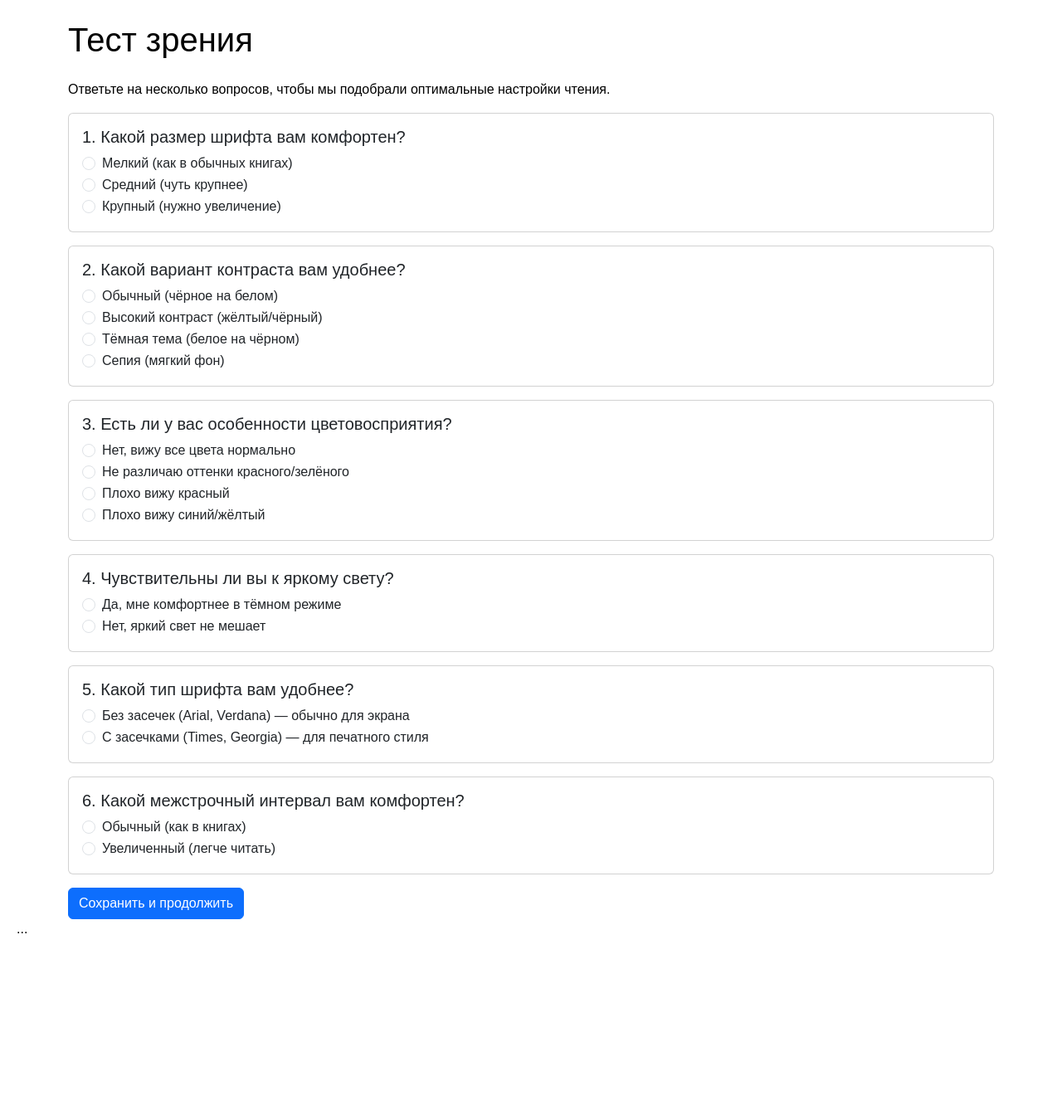
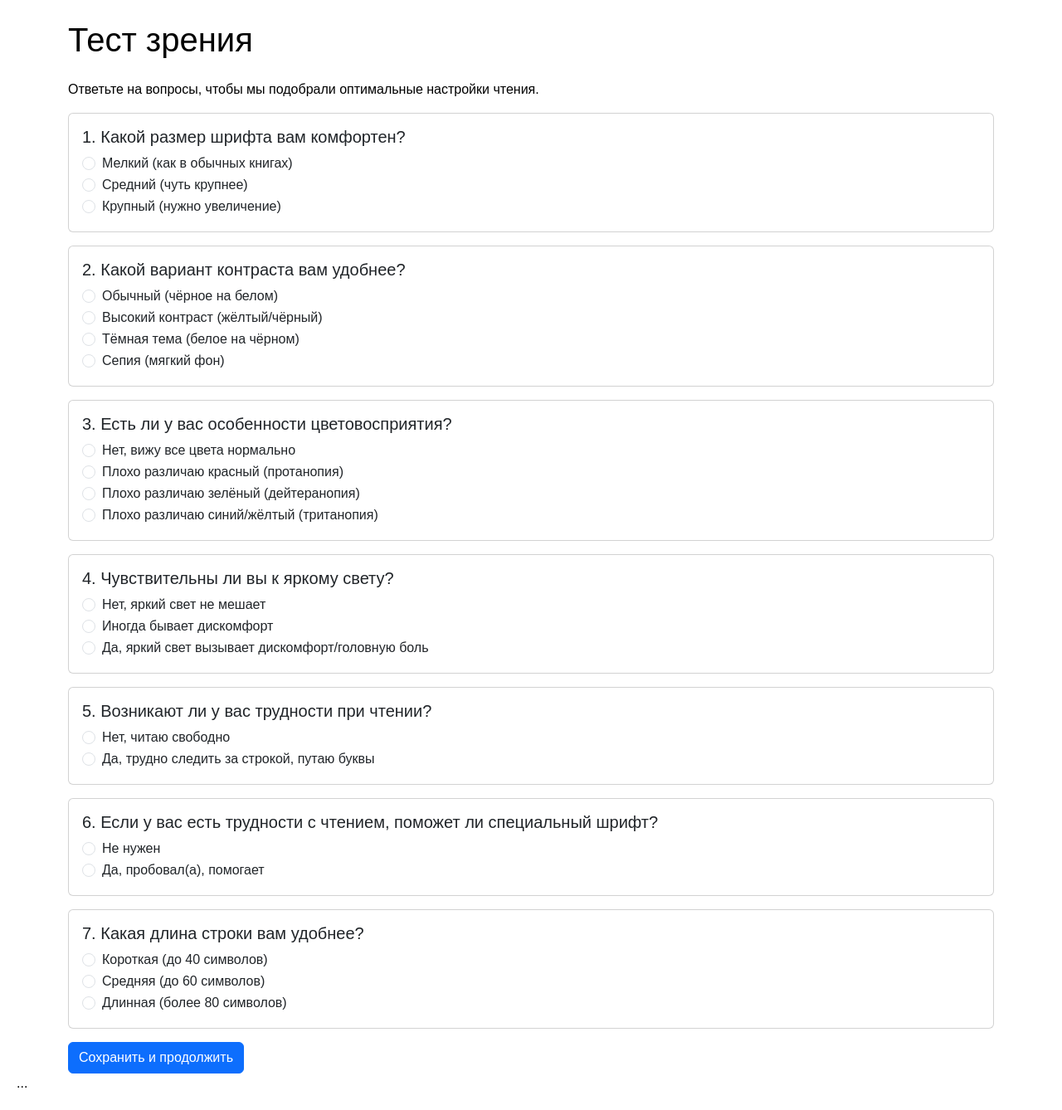
Before and after one commit to Dolgi-Mari/DiplomaProject, a Flask app: page /test in a window 1280 px wide. Shown: the part 76-1414 px from the top of the page at 83% size. Before the commit the page ends 1201 px from the top, so only its background shows below. Run offline with Flask 3, Linux system fonts and the light colour scheme; a user stored in the database is signed in.

Commit message:
new изменение теста (сохр перед полной пересборкой)

```diff
--- a/app.py
+++ b/app.py
@@ -50,6 +50,13 @@ class User(db.Model):
     font_family = db.Column(db.String(20), default='sans')        # 'sans' или 'serif'
     line_height = db.Column(db.String(20), default='normal')      # 'normal' или 'large'
 
+    # еще новые поля (доработка теста)
+    color_blindness_type = db.Column(db.String(20), default='none')   # 'none', 'protanopia', 'deuteranopia', 'tritanopia'
+    has_dyslexia = db.Column(db.Boolean, default=False)
+    dyslexia_font = db.Column(db.Boolean, default=False)
+    light_sensitivity_level = db.Column(db.String(20), default='low')   # 'low', 'medium', 'high'
+    line_width_pref = db.Column(db.String(20), default='medium')        # 'narrow', 'medium', 'wide'
+
     created_at = db.Column(db.DateTime, default=datetime.utcnow)
 
     def __repr__(self):
@@ -97,28 +104,35 @@ def test():
         return redirect(url_for('login'))
 
     if request.method == 'POST':
-        # Получаем данные из формы
+        # Существующие поля
         vision = request.form.get('vision', 'medium')
         contrast = request.form.get('contrast', 'normal')
-        color = request.form.get('color', 'normal')
-        # НОВЫЕ ПОЛЯ
-        light_sensitive = request.form.get('light_sensitive') == 'yes'  # True/False
-        font_family = request.form.get('font_family', 'sans')
-        line_height = request.form.get('line_height', 'normal')
+        # Новые поля
+        color_blindness = request.form.get('color_blindness', 'none')
+        light_sensitivity = request.form.get('light_sensitivity', 'low')
+        dyslexia = request.form.get('dyslexia') == 'yes'
+        dyslexia_font = request.form.get('dyslexia_font') == 'yes'
+        line_width = request.form.get('line_width', 'medium')
 
-        # Обновляем поля существующего пользователя
+        # Обновляем поля пользователя
         user.font_pref = vision
         user.theme_pref = contrast
-        user.color_vision = color
+        # Для совместимости сохраняем contrast отдельно (можно оставить как есть)
         user.contrast = contrast
+        # Цветовосприятие (старое поле) – можно заполнить обобщённо
+        if color_blindness == 'none':
+            user.color_vision = 'normal'
+        else:
+            user.color_vision = color_blindness
 
-        user.light_sensitive = light_sensitive
-        user.font_family = font_family
-        user.line_height = line_height
+        # Новые поля
+        user.color_blindness_type = color_blindness
+        user.light_sensitivity_level = light_sensitivity
+        user.has_dyslexia = dyslexia
+        user.dyslexia_font = dyslexia_font
+        user.line_width_pref = line_width
 
         db.session.commit()
-
-        # Перенаправляем в профиль
         return redirect(url_for('profile', user_id=user.id))
 
     # GET-запрос — показываем форму теста
--- a/templates/test.html
+++ b/templates/test.html
@@ -2,10 +2,10 @@
 
 {% block content %}
 <h1 class="mb-4">Тест зрения</h1>
-<p>Ответьте на несколько вопросов, чтобы мы подобрали оптимальные настройки чтения.</p>
+<p>Ответьте на вопросы, чтобы мы подобрали оптимальные настройки чтения.</p>
 
 <form method="POST" action="/test">
-    <!-- Вопрос 1: Острота зрения (размер шрифта) -->
+    <!-- Вопрос 1: Размер шрифта -->
     <div class="card mb-3">
         <div class="card-body">
             <h5 class="card-title">1. Какой размер шрифта вам комфортен?</h5>
@@ -47,70 +47,93 @@
         </div>
     </div>
 
-    <!-- Вопрос 3: Цветовосприятие (упрощённо) -->
+    <!-- Вопрос 3: Нарушения цветовосприятия -->
     <div class="card mb-3">
         <div class="card-body">
             <h5 class="card-title">3. Есть ли у вас особенности цветовосприятия?</h5>
             <div class="form-check">
-                <input class="form-check-input" type="radio" name="color" id="color_normal" value="normal">
-                <label class="form-check-label" for="color_normal">Нет, вижу все цвета нормально</label>
+                <input class="form-check-input" type="radio" name="color_blindness" id="color_none" value="none">
+                <label class="form-check-label" for="color_none">Нет, вижу все цвета нормально</label>
             </div>
             <div class="form-check">
-                <input class="form-check-input" type="radio" name="color" id="color_deutan" value="deutan">
-                <label class="form-check-label" for="color_deutan">Не различаю оттенки красного/зелёного</label>
+                <input class="form-check-input" type="radio" name="color_blindness" id="color_protan" value="protanopia">
+                <label class="form-check-label" for="color_protan">Плохо различаю красный (протанопия)</label>
             </div>
             <div class="form-check">
-                <input class="form-check-input" type="radio" name="color" id="color_protan" value="protan">
-                <label class="form-check-label" for="color_protan">Плохо вижу красный</label>
+                <input class="form-check-input" type="radio" name="color_blindness" id="color_deutan" value="deuteranopia">
+                <label class="form-check-label" for="color_deutan">Плохо различаю зелёный (дейтеранопия)</label>
             </div>
             <div class="form-check">
-                <input class="form-check-input" type="radio" name="color" id="color_tritan" value="tritan">
-                <label class="form-check-label" for="color_tritan">Плохо вижу синий/жёлтый</label>
+                <input class="form-check-input" type="radio" name="color_blindness" id="color_tritan" value="tritanopia">
+                <label class="form-check-label" for="color_tritan">Плохо различаю синий/жёлтый (тританопия)</label>
             </div>
         </div>
     </div>
 
-    <!-- Вопрос 4: Чувствительность к свету -->
+    <!-- Вопрос 4: Светочувствительность -->
     <div class="card mb-3">
         <div class="card-body">
             <h5 class="card-title">4. Чувствительны ли вы к яркому свету?</h5>
             <div class="form-check">
-                <input class="form-check-input" type="radio" name="light_sensitive" id="light_yes" value="yes">
-                <label class="form-check-label" for="light_yes">Да, мне комфортнее в тёмном режиме</label>
+                <input class="form-check-input" type="radio" name="light_sensitivity" id="light_low" value="low">
+                <label class="form-check-label" for="light_low">Нет, яркий свет не мешает</label>
             </div>
             <div class="form-check">
-                <input class="form-check-input" type="radio" name="light_sensitive" id="light_no" value="no">
-                <label class="form-check-label" for="light_no">Нет, яркий свет не мешает</label>
+                <input class="form-check-input" type="radio" name="light_sensitivity" id="light_medium" value="medium">
+                <label class="form-check-label" for="light_medium">Иногда бывает дискомфорт</label>
+            </div>
+            <div class="form-check">
+                <input class="form-check-input" type="radio" name="light_sensitivity" id="light_high" value="high">
+                <label class="form-check-label" for="light_high">Да, яркий свет вызывает дискомфорт/головную боль</label>
             </div>
         </div>
     </div>
 
-    <!-- Вопрос 5: Тип шрифта -->
+    <!-- Вопрос 5: Особенности чтения (дислексия) -->
     <div class="card mb-3">
         <div class="card-body">
-            <h5 class="card-title">5. Какой тип шрифта вам удобнее?</h5>
+            <h5 class="card-title">5. Возникают ли у вас трудности при чтении?</h5>
             <div class="form-check">
-                <input class="form-check-input" type="radio" name="font_family" id="font_sans" value="sans">
-                <label class="form-check-label" for="font_sans">Без засечек (Arial, Verdana) — обычно для экрана</label>
+                <input class="form-check-input" type="radio" name="dyslexia" id="dyslexia_no" value="no">
+                <label class="form-check-label" for="dyslexia_no">Нет, читаю свободно</label>
             </div>
             <div class="form-check">
-                <input class="form-check-input" type="radio" name="font_family" id="font_serif" value="serif">
-                <label class="form-check-label" for="font_serif">С засечками (Times, Georgia) — для печатного стиля</label>
+                <input class="form-check-input" type="radio" name="dyslexia" id="dyslexia_yes" value="yes">
+                <label class="form-check-label" for="dyslexia_yes">Да, трудно следить за строкой, путаю буквы</label>
             </div>
         </div>
     </div>
 
-    <!-- Вопрос 6: Межстрочный интервал -->
+    <!-- Вопрос 6: Специальный шрифт для дислексии -->
     <div class="card mb-3">
         <div class="card-body">
-            <h5 class="card-title">6. Какой межстрочный интервал вам комфортен?</h5>
+            <h5 class="card-title">6. Если у вас есть трудности с чтением, поможет ли специальный шрифт?</h5>
             <div class="form-check">
-                <input class="form-check-input" type="radio" name="line_height" id="line_normal" value="normal">
-                <label class="form-check-label" for="line_normal">Обычный (как в книгах)</label>
+                <input class="form-check-input" type="radio" name="dyslexia_font" id="dyslexia_font_no" value="no">
+                <label class="form-check-label" for="dyslexia_font_no">Не нужен</label>
             </div>
             <div class="form-check">
-                <input class="form-check-input" type="radio" name="line_height" id="line_large" value="large">
-                <label class="form-check-label" for="line_large">Увеличенный (легче читать)</label>
+                <input class="form-check-input" type="radio" name="dyslexia_font" id="dyslexia_font_yes" value="yes">
+                <label class="form-check-label" for="dyslexia_font_yes">Да, пробовал(а), помогает</label>
+            </div>
+        </div>
+    </div>
+
+    <!-- Вопрос 7: Ширина строки -->
+    <div class="card mb-3">
+        <div class="card-body">
+            <h5 class="card-title">7. Какая длина строки вам удобнее?</h5>
+            <div class="form-check">
+                <input class="form-check-input" type="radio" name="line_width" id="line_narrow" value="narrow">
+                <label class="form-check-label" for="line_narrow">Короткая (до 40 символов)</label>
+            </div>
+            <div class="form-check">
+                <input class="form-check-input" type="radio" name="line_width" id="line_medium" value="medium">
+                <label class="form-check-label" for="line_medium">Средняя (до 60 символов)</label>
+            </div>
+            <div class="form-check">
+                <input class="form-check-input" type="radio" name="line_width" id="line_wide" value="wide">
+                <label class="form-check-label" for="line_wide">Длинная (более 80 символов)</label>
             </div>
         </div>
     </div>
```
Also changed, not shown: add_new_columns.py (added, +39 -0 lines), uploads/10/html/test-book4w.html (added, +10 -0 lines), instance/users.db, uploads/10/html/images/image1.jpeg (added), uploads/10/html/images/image2.jpeg (added), 2 other files.
